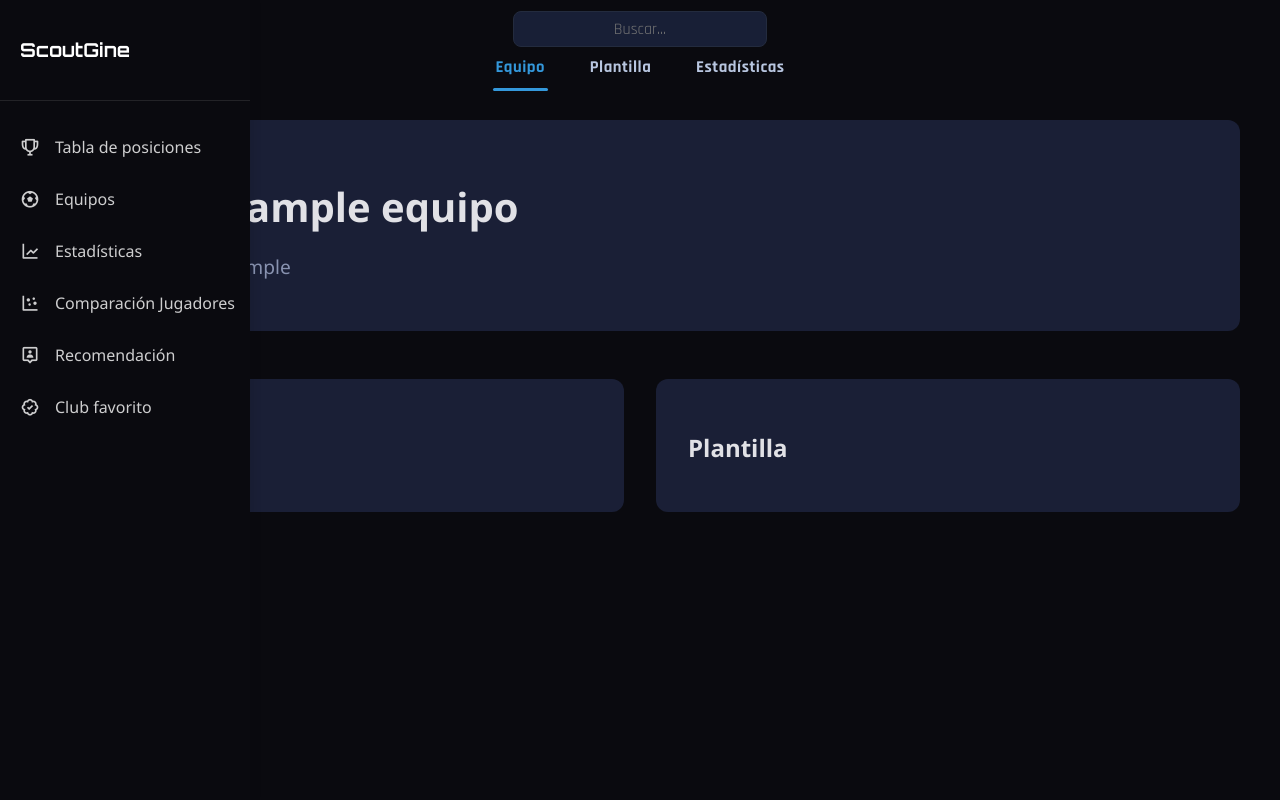
After one commit to BrunoValsecchi/scoutgine, a Django app: page /equipo/1/ in a window 1280 px wide. The commit adds this page. Run offline with Django 5.2, Linux system fonts and the light colour scheme; tables that the repository leaves empty hold one stand-in row (values such as "Sample post"); grey boxes marked "Sample" are stand-in pictures.

Commit message:
creado pagina equipos

```diff
--- a/backend/myapp/urls.py
+++ b/backend/myapp/urls.py
@@ -9,5 +9,7 @@ urlpatterns = [
     path('stats_equipos/', views.stats_equipos, name='stats_equipos'),
     path('stats_jugadores/', views.stats_jugadores, name='stats_jugadores'),
     path('equipo/', views.equipo, name='equipo'),
+    path('equipo/<int:equipo_id>/', views.equipo_detalle, name='equipo_detalle'),  # Nueva URL
+
 
 ]
--- a/backend/myapp/views.py
+++ b/backend/myapp/views.py
@@ -49,6 +49,17 @@ def equipo(request):
         print(f"❌ Error general: {e}")
         return render(request, "equipo.html", {'error': f'General error: {e}'})
 
+def equipo_detalle(request, equipo_id):
+    """Vista para mostrar un equipo individual"""
+    print(f"🔥 VIEWS.PY - EQUIPO DETALLE ID: {equipo_id}")
+
+    try:
+        from .equipo import equipo_detalle as equipo_detalle_func
+        return equipo_detalle_func(request, equipo_id)
+    except Exception as e:
+        print(f"❌ Error: {e}")
+        return render(request, "equipo_detalle.html", {'error': str(e)})
+
 def ligas(request):
     # Importar aquí para evitar imports circulares
     from .ligas import ligas as ligas_func
--- /dev/null
+++ b/frontend/app/static/myapp/css/equipo_detalle.css
@@ -0,0 +1,62 @@
+.equipo-detalle-container {
+    padding: 2rem;
+    max-width: 1200px;
+    margin: 0 auto;
+}
+
+.equipo-header {
+    display: flex;
+    align-items: center;
+    gap: 2rem;
+    margin-bottom: 3rem;
+    padding: 2rem;
+    background: #1a1f36;
+    border-radius: 12px;
+}
+
+.equipo-logo-grande {
+    width: 120px;
+    height: 120px;
+    object-fit: contain;
+}
+
+.equipo-logo-placeholder-grande {
+    width: 120px;
+    height: 120px;
+    background: #232b3e;
+    border-radius: 50%;
+    display: flex;
+    align-items: center;
+    justify-content: center;
+    font-size: 3rem;
+    font-weight: bold;
+    color: #3498db;
+}
+
+.equipo-info h1 {
+    color: #e1e1e6;
+    font-size: 2.5rem;
+    margin-bottom: 0.5rem;
+}
+
+.equipo-liga {
+    color: #8892b0;
+    font-size: 1.2rem;
+}
+
+.equipo-contenido {
+    display: grid;
+    grid-template-columns: 1fr 1fr;
+    gap: 2rem;
+}
+
+.equipo-stats, .equipo-jugadores {
+    background: #1a1f36;
+    padding: 2rem;
+    border-radius: 12px;
+}
+
+.equipo-stats h2, .equipo-jugadores h2 {
+    color: #e1e1e6;
+    margin-bottom: 1rem;
+}
--- /dev/null
+++ b/frontend/app/templates/equipo_detalle.html
@@ -0,0 +1,24 @@
+{% load static %}
+<!DOCTYPE html>
+<html lang="es">
+<head>
+    <meta charset="UTF-8">
+    <meta name="viewport" content="width=device-width, initial-scale=1.0">
+    <title>{{ equipo.nombre }} | ScoutGine</title>
+
+    <link href="https://fonts.googleapis.com/css2?family=Orbitron:wght@400;500;700&family=Rajdhani:wght@300;400;500;700&display=swap" rel="stylesheet">
+    <link href="https://unpkg.com/boxicons@2.1.4/css/boxicons.min.css" rel="stylesheet">
+    <link rel="stylesheet" href="{% static 'myapp/css/topnav.css' %}">
+
+    <link rel="stylesheet" href="{% static 'myapp/css/menu.css' %}">
+    <link rel="stylesheet" href="{% static 'myapp/css/equipo_detalle.css' %}">
+</head>
+<body>
+    {% include 'partials/header.html' %}
+    {% include 'partials/topnav.html' %}
+
+    {% include 'partials/descequipo.html' %}
+<script src="{% static 'myapp/js/equipo.js' %}"></script>
+<script src="{% static 'myapp/js/topnav.js' %}"></script>
+</body>
+</html>
--- /dev/null
+++ b/frontend/app/templates/partials/descequipo.html
@@ -0,0 +1,28 @@
+<div class="equipo-detalle-container">
+    <div class="equipo-header">
+        {% if equipo.logo %}
+            <img src="{{ equipo.logo }}" alt="{{ equipo.nombre }}" class="equipo-logo-grande">
+        {% else %}
+            <div class="equipo-logo-placeholder-grande">
+                {{ equipo.nombre|first|upper }}
+            </div>
+        {% endif %}
+
+        <div class="equipo-info">
+            <h1>{{ equipo.nombre }}</h1>
+            <p class="equipo-liga">{{ equipo.liga }}</p>
+        </div>
+    </div>
+
+    <div class="equipo-contenido">
+        <div class="equipo-stats">
+            <h2>Estadísticas</h2>
+            <!-- Aquí puedes agregar más contenido -->
+        </div>
+
+        <div class="equipo-jugadores">
+            <h2>Plantilla</h2>
+            <!-- Aquí puedes agregar jugadores -->
+        </div>
+    </div>
+</div>
--- a/frontend/app/templates/partials/topnav.html
+++ b/frontend/app/templates/partials/topnav.html
@@ -1,8 +1,27 @@
+{% if request.resolver_match.url_name == 'ligas' %}
 <div class="topnav-searchbar">
     <input type="text" placeholder="Buscar..." class="topnav-search-input">
 </div>
-    <div class="top-nav-actions">
-        <a href="#" id="btn-tablas" class="nav-action-btn active">Tabla</a>
-        <a href="#" id="btn-stats-equipo" class="nav-action-btn">Stats Equipo</a>
-        <a href="#" id="btn-stats-jugadores" class="nav-action-btn">Stats Jugadores</a>
-    </div>
+<div class="top-nav-actions">
+    <a href="#" id="btn-tablas" class="nav-action-btn active">Tabla</a>
+    <a href="#" id="btn-stats-equipo" class="nav-action-btn">Stats Equipo</a>
+    <a href="#" id="btn-stats-jugadores" class="nav-action-btn">Stats Jugadores</a>
+</div>
+{% endif %}
+
+{% if request.resolver_match.url_name == 'menu' %}
+<div class="topnav-searchbar">
+    <input type="text" placeholder="Buscar..." class="topnav-search-input">
+</div>
+{% endif %}
+
+{% if request.resolver_match.url_name == 'equipo_detalle' %}
+<div class="topnav-searchbar">
+    <input type="text" placeholder="Buscar..." class="topnav-search-input">
+</div>
+<div class="top-nav-actions">
+    <a href="#" id="btn-plantilla" class="nav-action-btn active">Equipo</a>
+    <a href="#" id="btn-equipo" class="nav-action-btn">Plantilla</a>
+    <a href="#" id="btn-estadisticas" class="nav-action-btn">Estadísticas</a>
+</div>
+{% endif %}
```
Also changed, not shown: backend/myapp/detelle_equipo.py (added), frontend/app/static/myapp/js/equipo.js (added).
